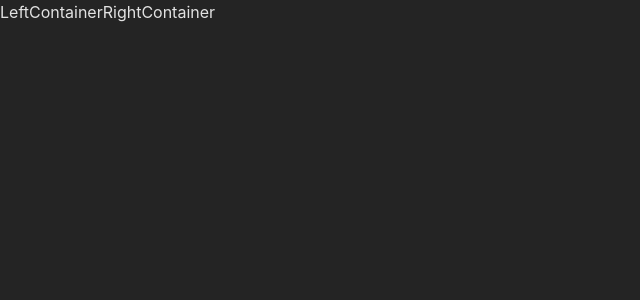
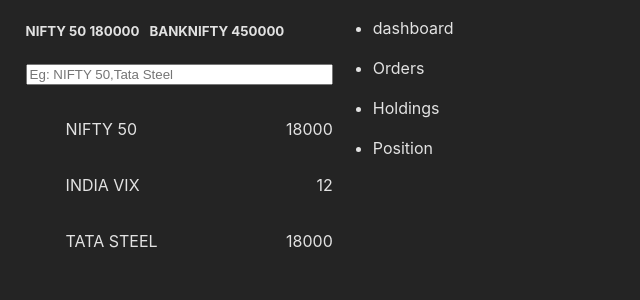
Before and after one commit to wolfgunblood/paper-trading, a React (Vite) app: page / in a window 1280 px wide. Shown: the top 300 px of the page, without its empty margins (0-640 px from the left). Built offline with nearby package versions, Linux system fonts and the light colour scheme.

Commit message:
Completed Left Container components

```diff
--- a/package.json
+++ b/package.json
@@ -11,7 +11,8 @@
   },
   "dependencies": {
     "react": "^18.2.0",
-    "react-dom": "^18.2.0"
+    "react-dom": "^18.2.0",
+    "sass": "^1.62.1"
   },
   "devDependencies": {
     "@types/react": "^18.0.37",
--- a/src/App.css
+++ b/src/App.css
@@ -1,5 +1,4 @@
 .App{
-  height: 100vh;
-  width: 100vw;
+
   display: flex;
 }
--- a/src/components/LeftContainer/LeftContainer.scss
+++ b/src/components/LeftContainer/LeftContainer.scss
@@ -0,0 +1,24 @@
+.left-container{
+    flex: 1;
+
+    .left-nav{
+        display: flex;
+        flex-direction: column;
+
+        .left-nav-item{
+            display: flex;
+            gap: 10px;
+        }
+    }
+
+    .left-main{
+        list-style: none;
+        .left-main-grp{
+            display: flex;
+            align-items: center;
+            justify-content: space-between;
+        }
+
+    }
+
+}
--- a/src/components/LeftContainer/LeftContainer.tsx
+++ b/src/components/LeftContainer/LeftContainer.tsx
@@ -1,9 +1,37 @@
-import React from 'react'
+import React from 'react';
+import "./LeftContainer.scss";
+
 
 const LeftContainer = () => {
-  return (
-    <div>LeftContainer</div>
-  )
+    return (
+        <div className='left-container'>
+            <nav className='left-nav'>
+                <div className='left-nav-item'>
+                    <h5>NIFTY 50 <span>180000</span></h5>
+                    <h5>BANKNIFTY <span>450000</span></h5>
+                </div>
+                <input
+                    type="text"
+                    placeholder='Eg: NIFTY 50,Tata Steel'
+                    className='left-nav-input'
+                />
+            </nav>
+            <ul className='left-main'>
+                <li className='left-main-grp'>
+                        <p>NIFTY 50</p>
+                        <p>18000</p>
+                </li>
+                <li className='left-main-grp'>
+                        <p>INDIA VIX</p>
+                        <p>12</p>
+                </li>
+                <li className='left-main-grp'>
+                        <p>TATA STEEL</p>
+                        <p>18000</p>
+                </li>
+            </ul>
+        </div>
+    )
 }
 
 export default LeftContainer
--- a/src/components/RightContainer/RightContainer.scss
+++ b/src/components/RightContainer/RightContainer.scss
@@ -0,0 +1,3 @@
+.right-container{
+    flex: 3;
+}
--- a/src/components/RightContainer/RightContainer.tsx
+++ b/src/components/RightContainer/RightContainer.tsx
@@ -1,8 +1,26 @@
-import React from 'react'
+import React from 'react';
+import './RightContainer.scss';
 
 const RightContainer = () => {
   return (
-    <div>RightContainer</div>
+    <div className='right-container'>
+        <nav className='right-nav'>
+            <ul>
+                <li>
+                    <p>dashboard</p>
+                </li>
+                <li>
+                    <p>Orders</p>
+                </li>
+                <li>
+                    <p>Holdings</p>
+                <li>
+                    <p>Position</p>
+                </li>
+                </li>
+            </ul>
+        </nav>
+    </div>
   )
 }
 
--- a/src/index.css
+++ b/src/index.css
@@ -13,10 +13,14 @@
   -webkit-text-size-adjust: 100%;
 }
 
+*{
+  box-sizing: border-box;
+}
+
 
 body {
   margin: 0;
-  height: 100vh;
+  padding: 0 2%;
 }
 
 h1 {
```
Also changed, not shown: 1 other file (tests, documents, lock files or other folders).
